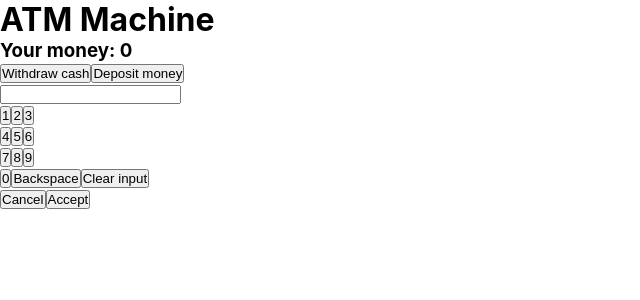
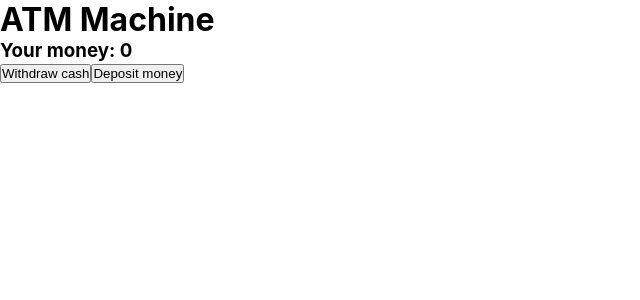
Before and after one commit to jezyk2796/interview-task-15-11, a React (Create React App) app: page / in a window 1280 px wide. Shown: the top 300 px of the page, without its empty margins (0-640 px from the left). Built offline with nearby package versions, Linux system fonts and the light colour scheme.

Commit message:
changing views functionality added. Deposit and withdraw functions improved

```diff
--- a/src/App.js
+++ b/src/App.js
@@ -5,38 +5,44 @@ import ActionButton from './components/ActionButton.js'
 import KeyboardButton from './components/KeyboardButton.js'
 
 function App() {
+  const [currentView, setView] = useState('welcome');
   const [moneyAmount, setMoneyAmount] = useState(0);
   const [inputValue, setInputValue] = useState('');
 
 
-  const onWithdraw = () => {
-    console.log('withdraw')
-  }
+  const onWithdraw = () => setView('withdraw');
 
-  const onDeposit = () => {
-    console.log('deposit')
-  }
+  const onDeposit = () => setView('deposit');
 
-  const onNumberClick = keyValue => {
-    setInputValue(prevValue => prevValue += keyValue)
-  }
+  const onNumberClick = keyValue => setInputValue(prevValue => prevValue += keyValue);
 
   const onBackspaceClick = () => {
     const newValue = inputValue.slice(0, inputValue.length - 1);
     setInputValue(newValue);
   }
 
-  const onClearClick = () => {
-    setInputValue('');
-  }
+  const onClearClick = () => setInputValue('');
 
-  const onAccept = () => {
-    const inputValue = document.querySelector('input').value;
-
+  const onAcceptDeposit = () => {
     if (inputValue === '') {
+      // TODO alert
       return null;
     } else {
       setMoneyAmount(prevAmount => prevAmount + parseInt(inputValue));
+      setInputValue('');
+    }
+  }
+
+  const onAcceptWithdraw = () => {
+    if (inputValue === '') {
+      // TODO alert
+      return null;
+    } else {
+      if (moneyAmount - inputValue < 0) {
+        // TODO alert
+      } else {
+        setMoneyAmount(prevAmount => prevAmount - parseInt(inputValue));
+      }
       setInputValue('');
     }
   }
@@ -47,6 +53,7 @@ function App() {
       <div>
         <h3>Your money: { moneyAmount }</h3>
       </div>
+      {currentView === 'welcome' ?
         <div>
           <ActionButton
             actionName='Withdraw cash'
@@ -57,6 +64,9 @@ function App() {
             onClick={onDeposit}
           />
         </div>
+        : null
+      }
+      {currentView !== 'welcome' ?
         <div>
           <input
             type="text"
@@ -85,10 +95,13 @@ function App() {
             <KeyboardButton value="Clear input" onClick={onClearClick} />
           </div>
           <div>
-          <button>Cancel</button>
-          <button onClick={onAccept}>Accept</button>
+            <button onClick={() => setView('welcome')}>Return</button>
+            {currentView === 'deposit' ? <button onClick={onAcceptDeposit}>Accept</button> : null}
+            {currentView === 'withdraw' ? <button onClick={onAcceptWithdraw}>Accept</button> : null}
           </div>
         </div>
+        : null
+      }
     </div>
   );
 }
```
Lines whose indentation alone changed are shown as unchanged.
